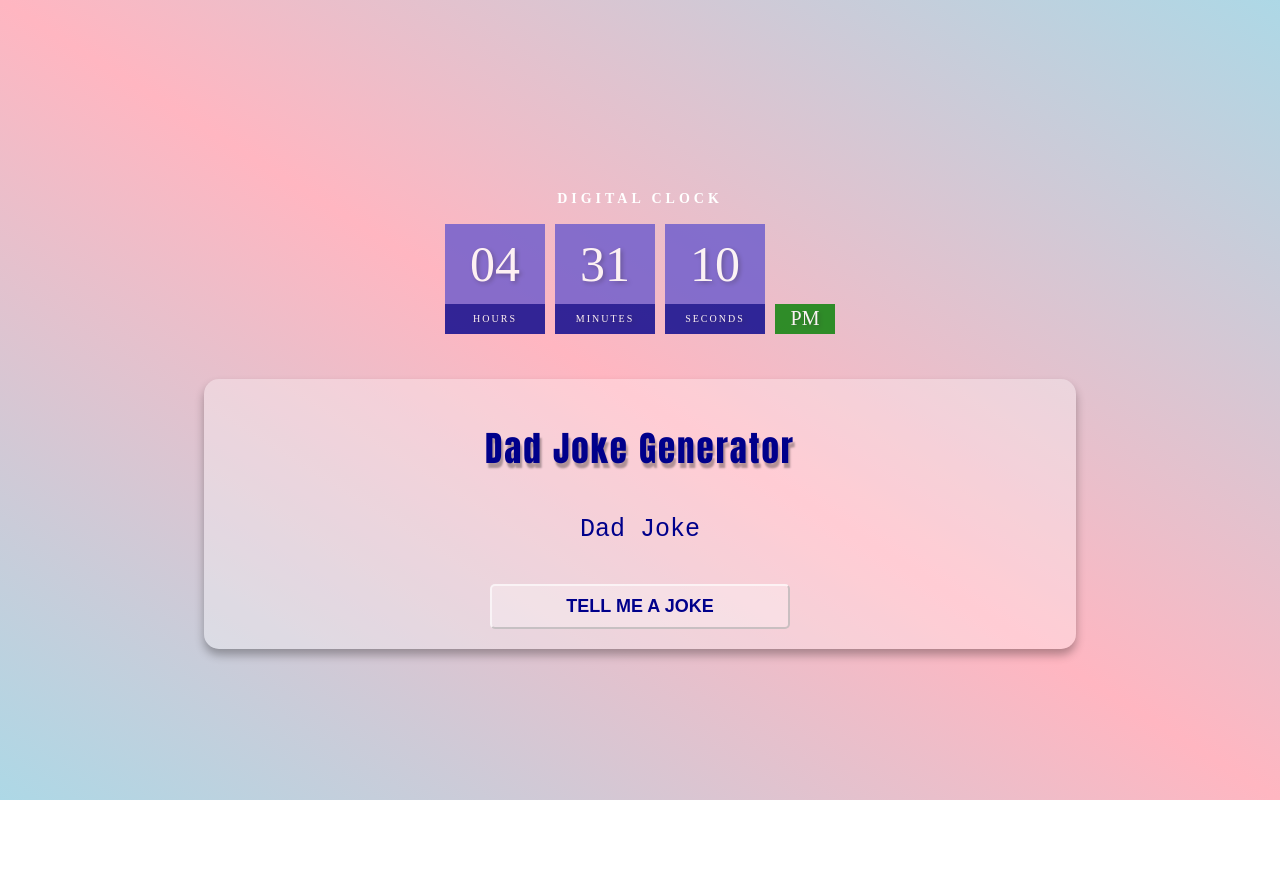
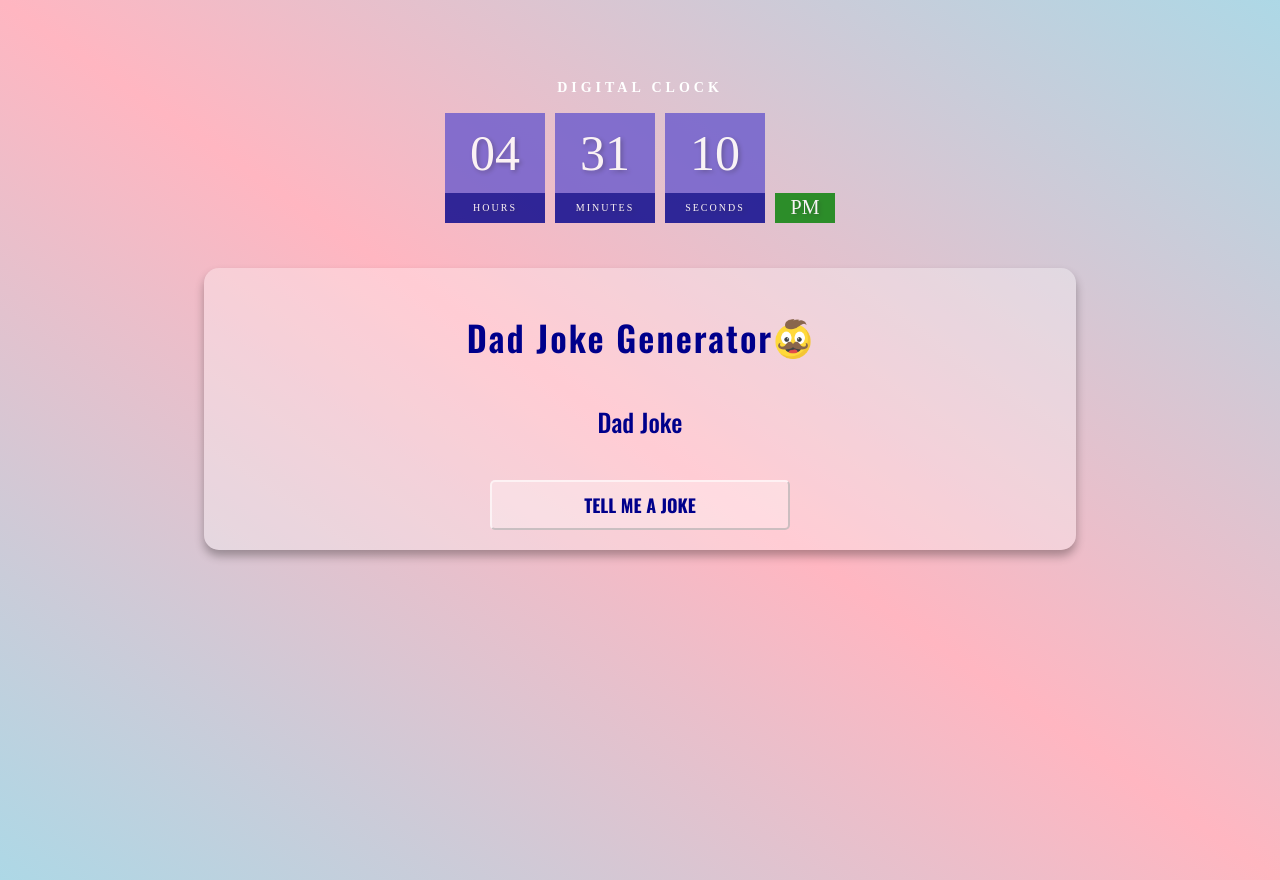
Before and after one commit to Negar-La/Dad-Jokes-Generator, a plain HTML site: page index.html in a window 1280 px wide. Before the commit the page ends 800 px from the top, so only its background shows below. Drawn offline with nearby package versions, Linux system fonts and the light colour scheme.

Commit message:
some revisions to beautiful

```diff
--- a/index.html
+++ b/index.html
@@ -6,6 +6,10 @@
         <meta name="viewport" content="width=device-width, initial-scale=1.0">
         <title>Dad Jokes! 😂</title>
         <link rel="stylesheet" href="style.css">
+        <link rel="preconnect" href="https://fonts.googleapis.com">
+<link rel="preconnect" href="https://fonts.gstatic.com" crossorigin>
+<link href="https://fonts.googleapis.com/css2?family=Oswald:wght@300;400;500;600;700&display=swap" rel="stylesheet">
+
     </head>
     <body>
         <h2>Digital Clock</h2>
@@ -28,7 +32,7 @@
         </div>
 
         <div class="container">
-            <h1 class="heading">Dad Joke Generator</h1>
+            <h1 class="heading">Dad Joke Generator<img src="./pictures/father.png"/></h1>
             <p class="joke" id="joke">Dad Joke</p>
             <button class="btn" id="btn">Tell me a Joke</button>
         </div>
--- a/index.js
+++ b/index.js
@@ -70,7 +70,7 @@ const getJoke = async () => {
         jokeEl.innerText = data[0].joke;
 
     } catch (error) {
-        jokeEl.innerText ="An error happened ⚠️, try again later";
+        jokeEl.innerText ="An error happened ⚠️, Please try again later";
         btnEl.disabled = false;
         btnEl.innerText = "Tell me a Joke"
         console.log(error);
--- a/style.css
+++ b/style.css
@@ -1,11 +1,11 @@
 body {
     margin: 0;
     padding: 0;
-    display: flex;
-    flex-direction: column;
-    align-items: center;
+    /* display: flex;
+    flex-direction: column; */
+    /* align-items: center; */
     min-height: 100vh;
-    justify-content: center;
+    /* justify-content: center; */
     background-size: cover;
     background-repeat: no-repeat;
     /* overflow: hidden; */
@@ -22,10 +22,8 @@ h2 {
 }
 
 .clock {
-
     display: flex;
     justify-content: center;
-    width: 80%;
     margin-bottom: 40px;
 }
 
@@ -64,12 +62,13 @@ h2 {
 }
 
 .container {
-    font-family: monospace;
+    font-family: oswald;
     background-color: rgba(255,255,255,0.3);
     padding: 20px;
     box-shadow: 0 6px 10px rgba(0,0,0,0.3);
     border-radius: 15px;
     width: 65%;  /* This width is responsive! */
+    margin: auto;
     text-align: center;
     color: darkblue;
     margin-bottom: 40px;
@@ -77,10 +76,13 @@ h2 {
 
 .heading {
     font-size: 35px;
-    font-weight: 200;
-    font-family: Impact, Haettenschweiler, 'Arial Narrow Bold', sans-serif;
-    text-shadow: 2px 5px 2px rgba(0,0,0,0.3);
+    font-weight: 600;
     letter-spacing: 2px;
+}
+
+.heading img {
+    height: 40px;
+    margin-bottom: -6px;
 }
 
 .joke {
@@ -92,6 +94,7 @@ h2 {
 .btn {
     font-size: 18px;
     font-weight: 700;
+    font-family: oswald;
     border-radius: 5px;
     cursor: pointer;
     padding: 10px;
@@ -111,9 +114,6 @@ h2 {
 }
 
 @media (max-width: 550px) {
-    .btn {
-        width: 200px;
-    }
     .clock span {
         width: 80px;
         height: 60px;
@@ -129,5 +129,8 @@ h2 {
         margin: 10px;
         margin-bottom: 40px;
     }
+    .btn {
+        width: 200px;
+    }
 
 }
```
Also changed, not shown: pictures/father.png (added).
